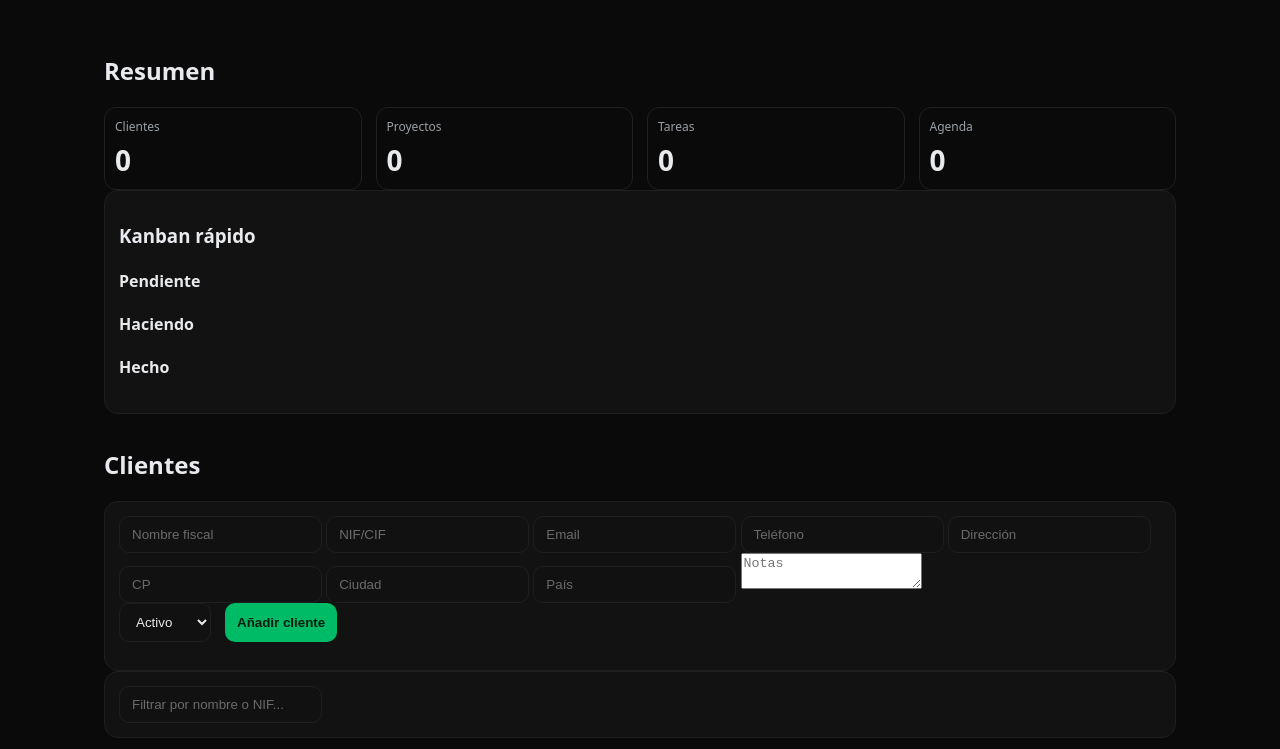
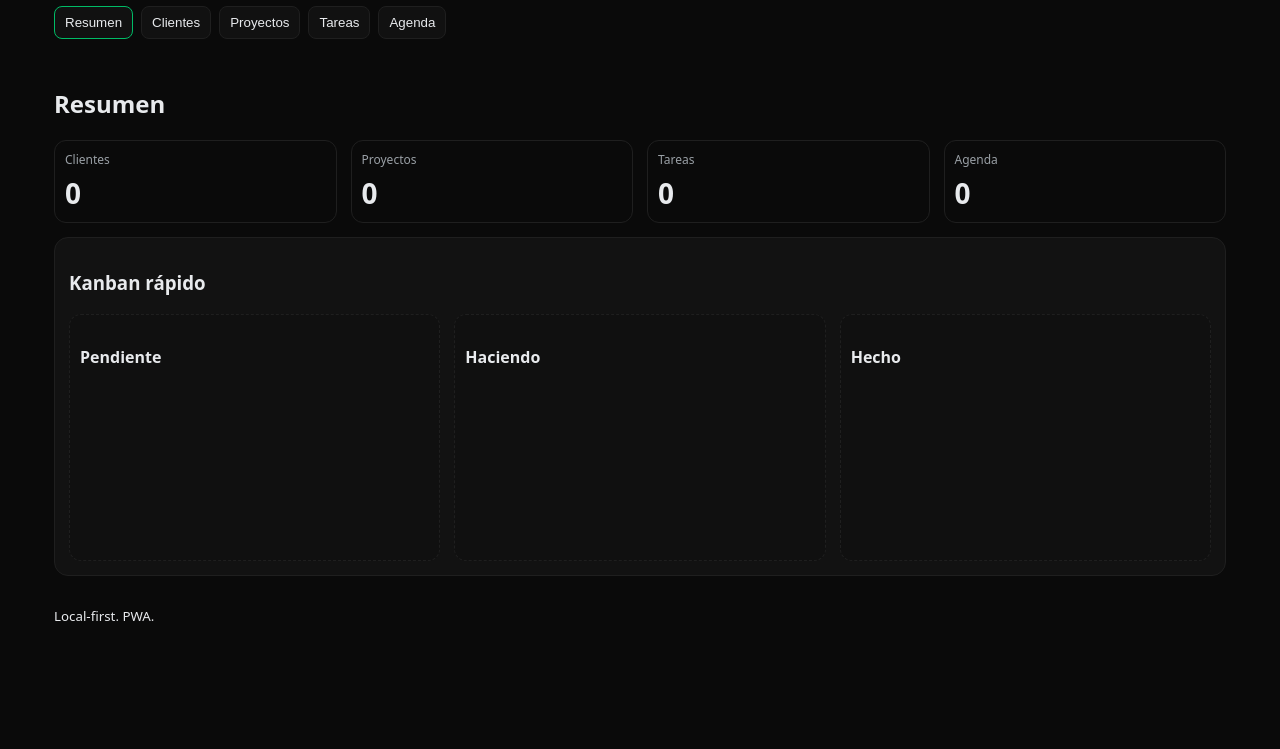
Before and after one commit to iantidoto/webaap, a plain HTML site: page index.html in a window 1280 px wide. Shown: the part 94-843 px from the top of the page. After the commit the page ends 800 px from the top, so only its background shows below. Drawn offline with Linux system fonts and the light colour scheme.

Commit message:
Update styles.css

```diff
--- a/styles.css
+++ b/styles.css
@@ -1,40 +1,62 @@
 :root{
-  --bg:#0a0a0a;
-  --card:#121212;
-  --muted:#9aa0a6;
-  --text:#e8eaed;
-  --accent:#0b6;
-  --border:#1f1f1f;
-  --radius:14px;
-  --pad:14px;
-  --gap:14px;
-  font-family: system-ui, -apple-system, Segoe UI, Roboto, Ubuntu, Cantarell, "Helvetica Neue", Arial, "Noto Sans", "Apple Color Emoji", "Segoe UI Emoji";
+  --bg:#0a0a0a; --card:#121212; --muted:#9aa0a6; --text:#e8eaed;
+  --accent:#00bb66; --border:#1f1f1f; --radius:14px; --pad:14px; --gap:14px;
+  font-family: system-ui, -apple-system, Segoe UI, Roboto, Ubuntu, Cantarell, Arial, "Noto Sans";
 }
 *{box-sizing:border-box}
 html,body{height:100%}
-body{
-  margin:0;background:var(--bg);color:var(--text);
-}
-.site-header,.site-footer{
-  max-width:1100px;margin:0 auto;padding:var(--pad);
-  display:flex;align-items:center;justify-content:space-between;
-}
-.container{max-width:1100px;margin:0 auto;padding:var(--pad);display:grid;gap:var(--gap)}
-.card{background:var(--card);border:1px solid var(--border);border-radius:var(--radius);padding:var(--pad)}
+body{margin:0;background:var(--bg);color:var(--text)}
+
+.site-header,.site-footer{max-width:1200px;margin:0 auto;padding:var(--pad)}
+.container{max-width:1200px;margin:0 auto;padding:var(--pad)}
+.mt{margin-top:var(--gap)}
+.w100{width:100%}
+
+.tabs{display:flex;gap:8px;flex-wrap:wrap}
+.tab{background:#111;color:var(--text);border:1px solid var(--border);padding:8px 10px;border-radius:8px;cursor:pointer}
+.tab.active{border-color:var(--accent)}
+
+.panel{display:none}
+.panel.active{display:block}
+
+.card{background:var(--card);border:1px solid var(--border);border-radius:var(--radius);padding:var(--pad);margin-top:var(--gap)}
 .grid-4{display:grid;gap:var(--gap);grid-template-columns:repeat(4,1fr)}
-@media (max-width:900px){.grid-4{grid-template-columns:repeat(2,1fr)}}
-@media (max-width:520px){.grid-4{grid-template-columns:1fr}}
+@media (max-width:1000px){.grid-4{grid-template-columns:repeat(2,1fr)}}
+@media (max-width:560px){.grid-4{grid-template-columns:1fr}}
+
 .kpi{display:flex;flex-direction:column;gap:6px;padding:10px;border:1px solid var(--border);border-radius:12px}
 .kpi-label{color:var(--muted);font-size:12px}
 .kpi-value{font-size:28px;font-weight:700}
-.row{display:flex;flex-wrap:wrap;gap:var(--gap);margin-bottom:var(--gap)}
-input,select,button{
-  background:#111;border:1px solid var(--border);color:var(--text);padding:10px 12px;border-radius:10px
+
+.form-grid{display:grid;gap:var(--gap);grid-template-columns:repeat(4,1fr)}
+.form-grid textarea{grid-column:1 / -1}
+.form-grid .row.end{grid-column:1 / -1;display:flex;justify-content:flex-end;gap:var(--gap)}
+@media (max-width:900px){.form-grid{grid-template-columns:repeat(2,1fr)}}
+@media (max-width:560px){.form-grid{grid-template-columns:1fr}}
+
+input,select,textarea,button{
+  background:#111;border:1px solid var(--border);color:var(--text);
+  padding:10px 12px;border-radius:10px
 }
-input::placeholder{color:#6b6b6b}
-.btn{background:var(--accent);border:none;color:#001e0f;font-weight:700;cursor:pointer}
-.btn.secondary{background:transparent;color:var(--text);border:1px solid var(--border)}
+input::placeholder,textarea::placeholder{color:#6b6b6b}
+button.btn{background:var(--accent);border:none;color:#001e0f;font-weight:700;cursor:pointer}
+button.btn.secondary{background:transparent;color:var(--text);border:1px solid var(--border)}
+button.small{padding:6px 8px;font-size:12px}
+
 .list{list-style:none;margin:0;padding:0;display:grid;gap:10px}
-.list li{display:flex;gap:10px;align-items:center;justify-content:space-between;padding:10px;border:1px solid var(--border);border-radius:10px}
-.list small{color:var(--muted)}
-.sr-only{position:absolute;width:1px;height:1px;padding:0;margin:-1px;overflow:hidden;clip:rect(0,0,0,0);white-space:nowrap;border:0}
+.item{display:grid;grid-template-columns:1fr auto;gap:10px;align-items:center;padding:10px;border:1px solid var(--border);border-radius:10px}
+.item .meta{color:var(--muted);font-size:12px}
+.actions{display:flex;gap:8px}
+
+.kanban{display:grid;gap:var(--gap);grid-template-columns:repeat(3,1fr)}
+.col{background:#101010;border:1px dashed var(--border);border-radius:12px;padding:10px}
+.dropzone{min-height:160px;display:grid;gap:10px}
+.card-task{padding:10px;border:1px solid var(--border);border-radius:8px;background:#151515;cursor:grab}
+.card-task.drag{opacity:.6}
+
+.agenda-grid{display:grid;gap:10px}
+.agenda-item{display:grid;grid-template-columns:1fr auto;gap:10px;align-items:center;padding:10px;border:1px solid var(--border);border-radius:10px}
+
+.modal{min-width:320px;max-width:520px}
+dialog{border:none;border-radius:12px;padding:0}
+dialog::backdrop{background:rgba(0,0,0,.6)}
```
